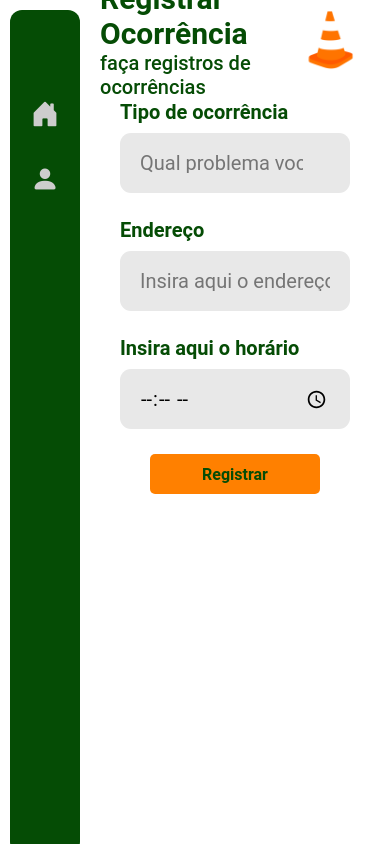
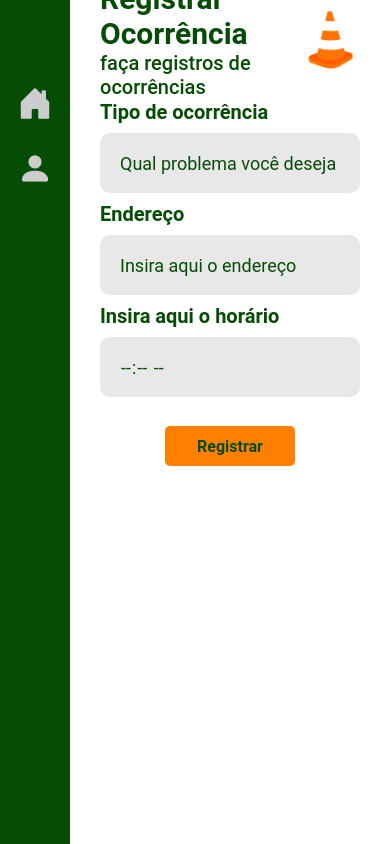
Before and after one commit to clarissagncvs/transito_apodi, a Django app: page /ocorrencias/ in a window 390 px wide. Run offline with Django 5.2, Linux system fonts and the light colour scheme.

Commit message:
página ocorrencias atualizada

```diff
--- a/static/css/ocorrencia/ocorrencia.css
+++ b/static/css/ocorrencia/ocorrencia.css
@@ -42,9 +42,9 @@ html {
 /*cabeçalho*/
 
 .header {
-    width: calc(100% - 270px);
+    width: calc(100% - 250px);
     height: 80px;
-    margin-left: 270px;
+    margin-left: 250px;
     display: flex;
     justify-content: space-between;
     align-items: center;
@@ -105,17 +105,17 @@ html {
 
 .sidebar {
     background-color: #054c05;
-    position: fixed;
     top: 0;
     display: flex;
     flex-direction: column;
     width: 230px;
+    margin: 10px;
+    position: fixed;
     height: 100%;
     padding-top: 75px;
     padding-right: 5px;
     padding-left: 20px;
     border-radius: 12px;
-    margin: 10px;
     transition: all 0.2s;
 }
 
@@ -166,7 +166,8 @@ html {
 /*primeira seção*/
 
 .first-section {
-    margin-left: 170px;
+    margin-left: 250px;
+    width: calc(100% - 250px);
     margin-right: 20px;
     min-height: 80vh;
     height: auto;
@@ -186,10 +187,11 @@ html {
     width: 100%;
     max-width: 1100px;
     margin: 0 auto;
-
 }
 
 .ipt .input {
+    position: relative;
+    z-index: 5;
     width: 100%;
     height: 60px;
     display: flex;
@@ -197,10 +199,13 @@ html {
     justify-content: center;
     padding: 20px;
     background-color: #e8e8e8;
-    border-radius: 11px;
-    text-decoration: none;
+    border-radius: 10px;
     transition: transform 0.2s, background 0.2s;
-    text-align: center;
+    z-index: 1;
+}
+
+.ipt .input:focus-within, .ipt .input:hover {
+    z-index: 100;
 }
 
 .ipt .input:hover {
@@ -209,15 +214,16 @@ html {
 }
 
 .ipt .input > input {
-    font-size: 2rem;
-    height: 100%;
+    font-size: 1.8rem;
     width: 100%;
     background-color: transparent;
-
+    border: none;
+    outline: none;
+    color: #054c05;
 }
 
-.ipt .input > input > placeholder{
-    color: #ff8000;
+.ipt .input > input::-webkit-calendar-picker-indicator {
+    display: none !important;
 }
 
 .ipt > span {
@@ -232,13 +238,81 @@ html {
     padding: auto;
 }
 
-.input > span {
+.input > input::placeholder {
     top: 0;
     display: flex;
     align-items: center;
     justify-content: flex-start;
     border: none;
     padding: auto;
+    color: #054c05;
+}
+
+.ipt .input .lista-ocorrencias {
+    position: relative;
+    width: 100%;
+    max-width: 1100px;
+    position: absolute;
+    top: 60px;
+    left: 0;
+    width: 100%;
+    background-color: #e8e8e8;
+    border-radius: 0 0 10px 10px;
+    list-style: none;
+    padding: 0;
+    margin: 0;
+    z-index: 10;
+    padding: 5px;
+    cursor: pointer;
+}
+
+.lista-ocorrencias {
+    display: none;
+    position: absolute;
+    top: 100%;
+    left: 0;
+    width: 100%;
+    background-color: #e8e8e8;
+    border: 1px solid #cdcdcd;
+    opacity: 1;
+    border-radius: 0 0 10px 10px;
+    list-style: none;
+    padding: 5px;
+    margin: 0;
+    box-shadow: 0 10px 20px rgba(0,0,0,0.2);
+}
+
+#ocorrencia:focus + .lista-ocorrencias,
+.lista-ocorrencias:hover {
+    display: block;
+}
+
+.ipt .input.open .lista-ocorrencias {
+    display: block;
+}
+
+.lista-ocorrencias > li {
+    cursor: pointer;
+    display: flex;
+    align-items: center;
+    width: 100%;
+    height: 60px;
+    color: #054c05;
+    background-color: #e8e8e8;
+    border-radius: 10px;
+    padding: 0 15px;
+    font-size: 1.6rem;
+    font-weight: 500;
+    border: 1px solid #cdcdcd;
+    transition: background 0.2s;
+}
+
+.lista-ocorrencias li:hover {
+    background-color: #cdcdcd;
+}
+
+#hora {
+    color: #054c05;
 }
 
 .botao-submeter {
@@ -250,7 +324,7 @@ html {
     font-size: 16px;
     gap: 20px;
     height: 40px;
-    width: 170px;
+    width: 130px;
     margin: 0 auto;
     flex-direction: column;
     background-color: #ff8000;
@@ -259,6 +333,7 @@ html {
     text-decoration: none;
     transition: transform 0.2s, background 0.2s;
     text-align: center;
+    margin-top: 20px;
 }
 
 .botao-submeter:hover {
@@ -268,32 +343,21 @@ html {
 /*responsividade*/
 
 @media  (max-width: 920px) {
-    .header {
-        width: calc(100% - 80px);
+    .header, .first-section {
+        width: calc(100% - 90px);
         margin-left: 80px;
-    }
-
-    .first-section {
-        margin-left: 100px;
     }
 
     .first-section h1 {
         font-size: 3rem;
     }
 
-    .input button {
-        width: 200px;
-        height: 240px;
-    }
-
-    .input button a i {
-        display: none;
-    }
-
     .sidebar {
         width: 70px;
-        padding-right: 5px;
-        padding-left: 5px;
+        margin: 0;
+        border-radius: 0;
+        padding-right: 0;
+        padding-left: 0;
         align-items: center;
     }
 
@@ -318,11 +382,25 @@ html {
 
     .sidebar-button i {
         margin: 0 auto;
-        font-size: 2.8rem;
+        font-size: 3.5rem;
     }
 
     .sidebar-button:hover > span {
         background-color: transparent;
+    }
+
+    .input {
+        width: 200px;
+        height: 240px;
+    }
+
+    .ipt .input {
+        width: 100%;
+        max-width: 100%;
+    }
+
+    .input button a i {
+        display: none;
     }
 
 }
@@ -358,7 +436,6 @@ html {
     .input {
         width: 350px;
         height: 150px;
-        margin: 0 0 16px 0;
         display: flex;
         flex-direction: column;
         justify-content: center;
--- /dev/null
+++ b/static/js/ocorrencias.js
@@ -0,0 +1,9 @@
+function selecionar(valor) {
+    const input = document.getElementById('ocorrencia');
+    input.value = valor;
+    document.querySelector('.lista-ocorrencias').style.display = 'none';
+}
+
+document.getElementById('ocorrencia').addEventListener('focus', () => {
+    document.querySelector('.lista-ocorrencias').style.display = 'block';
+});
--- a/templates/ocorrencia/ocorrencias.html
+++ b/templates/ocorrencia/ocorrencias.html
@@ -44,13 +44,13 @@
                     <label for="ocorrencia">Tipo de ocorrência</label>
                 </span>
                 <div class="input">
-                    <input list="ocorrencias" id="ocorrencia" name="ocorrencia" placeholder="Qual problema você deseja registrar?"></input>
+                    <input id="ocorrencia" name="ocorrencia" placeholder="Qual problema você deseja registrar?"></input>
 
-                    <datalist class="lista-ocorrencias" id="ocorrencias">
-                        <option value="Acidente">
-                        <option value="Obra">
-                        <option value="Congestionamento">
-                    </datalist>
+                    <ul class="lista-ocorrencias">
+                        <li onclick="selecionar('Acidente')">Acidente</li>
+                        <li onclick="selecionar('Obra')">Obra</li>
+                        <li onclick="selecionar('Congestionamento')">Congestionamento</li>
+                    </ul>
                 </div>
                 <span>
                     <label for="text">Endereço</label>
@@ -69,6 +69,9 @@
         </div>
 
     </section>
+
+<script src="../../static/js/ocorrencias.js"></script>
+
 </body>
 
 </html>
```
Also changed, not shown: static/css/home/home.css (+12 -13 lines).
